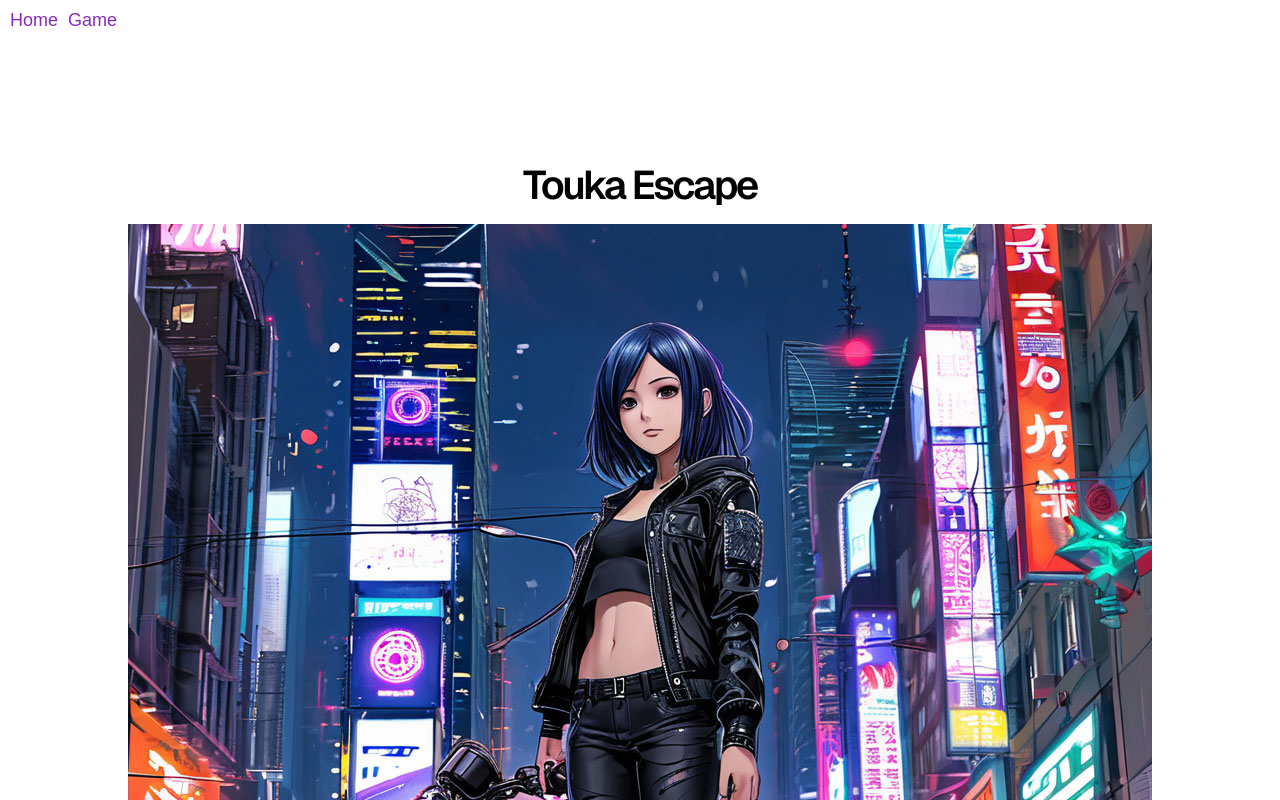
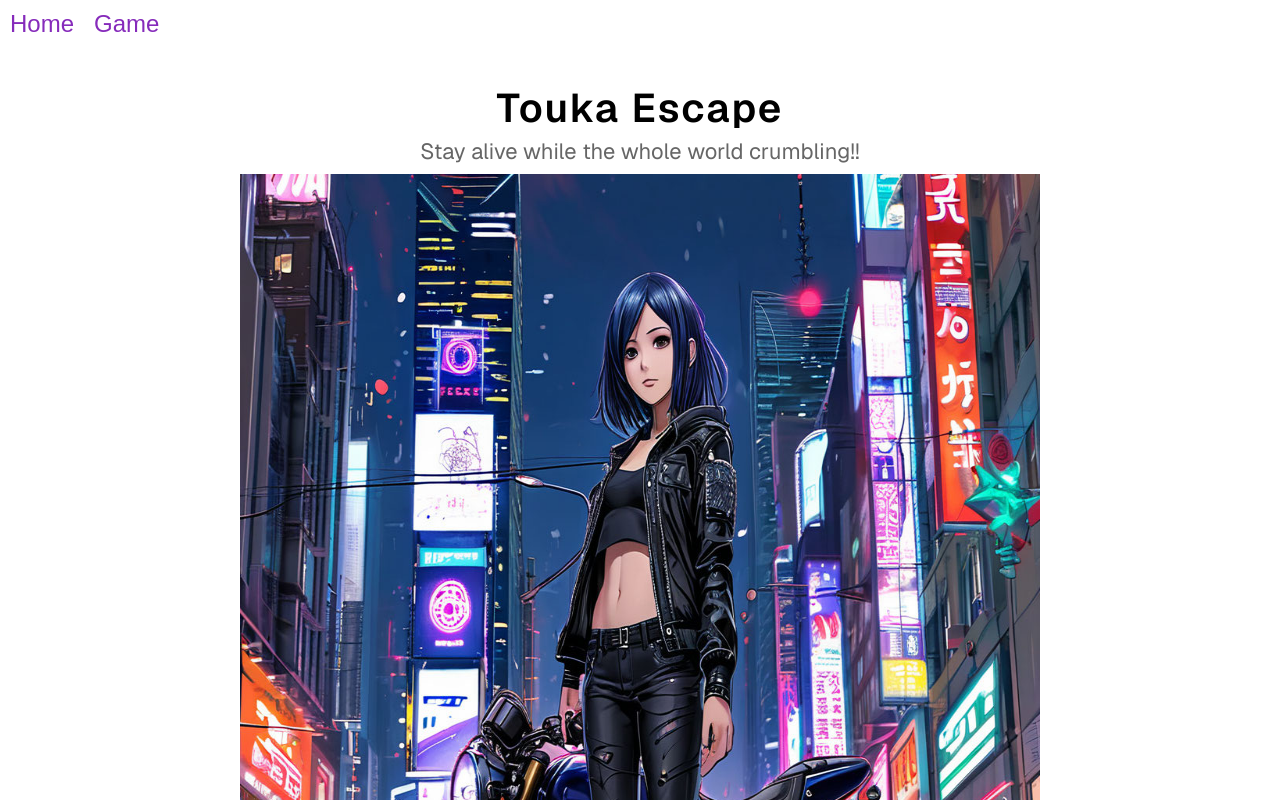
Before and after one commit to sergJess/ToukaEscape, a Next.js app: page / in a window 1280 px wide. Shown: the top 800 px of the page. Built offline with nearby package versions, Linux system fonts and the light colour scheme.

Commit message:
add and refactoring styles

```diff
--- a/src/app/globals.css
+++ b/src/app/globals.css
@@ -1,6 +1,7 @@
 :root {
   --background: #ffffff;
   --foreground: #171717;
+  font-size: 10px;
 }
 
 @media (prefers-color-scheme: dark) {
--- a/src/app/page.module.css
+++ b/src/app/page.module.css
@@ -11,41 +11,42 @@
 }
 
 .main {
-  min-height: 100vh;
+  min-height: 100dvh;
   background-color: var(--foreground);
-  padding: 120px 60px;
+  padding: 36px 10px;
 }
 
 .intro {
   margin: 0 auto;
 }
 
-.intro h1 {
-  font-size: 40px;
+.title {
+  font-size: 4rem;
   font-weight: 600;
-  line-height: 48px;
-  letter-spacing: -2.4px;
+  line-height: 1.2;
+  letter-spacing: 0.05em;
   text-wrap: balance;
   text-align: center;
   color: var(--text-primary);
-  padding: 0 5px 15px 5px;
+  padding: 0 5px 5px 5px;
 }
 
-.intro p {
-  max-width: 440px;
-  font-size: 18px;
-  line-height: 32px;
+.sloganText {
+  text-align: center;
+  font-size: 2.2rem;
+  line-height: 1.3;
   text-wrap: balance;
   color: var(--text-secondary);
 }
 
-.intro a {
-  font-weight: 500;
-  color: var(--text-primary);
+.posterContainer {
+  padding: 8px 0;
 }
 
-.intro img {
+.posterImage {
   display: block;
+  max-width: 800px;
+  width: 100%;
   margin: 0 auto;
 }
 
--- a/src/app/page.tsx
+++ b/src/app/page.tsx
@@ -8,8 +8,16 @@ export default function Home() {
       <main className={styles.main}>
         <div className={styles.intro}>
           <h1 className={styles.title}>Touka Escape</h1>
-          <div>
-            <Image alt="Touka Poster" src={ToukaImage} priority />
+          <p className={styles.sloganText}>
+            Stay alive while the whole world crumbling!!
+          </p>
+          <div className={styles.posterContainer}>
+            <Image
+              className={styles.posterImage}
+              alt="Touka Poster"
+              src={ToukaImage}
+              priority
+            />
           </div>
         </div>
         <div className={styles.ctas}>2026</div>
--- a/src/components/Navbar/navbar.module.css
+++ b/src/components/Navbar/navbar.module.css
@@ -1,10 +1,10 @@
-.navbar{
-    display: flex;
-    column-gap: 10px;
-    padding: 10px;
+.navbar {
+  display: flex;
+  gap: 20px;
+  padding: 10px;
 }
 
-.navbar__link{
-    color: #862bbb;
-    font-size: 18px;
+.navbar__link {
+  color: #862bbb;
+  font-size: 2.4rem;
 }
--- /dev/null
+++ b/src/globals.d.ts
@@ -0,0 +1 @@
+declare module "*.css";
```
Also changed, not shown: src/components/Navbar/Navbar.tsx (+12 -11 lines).
